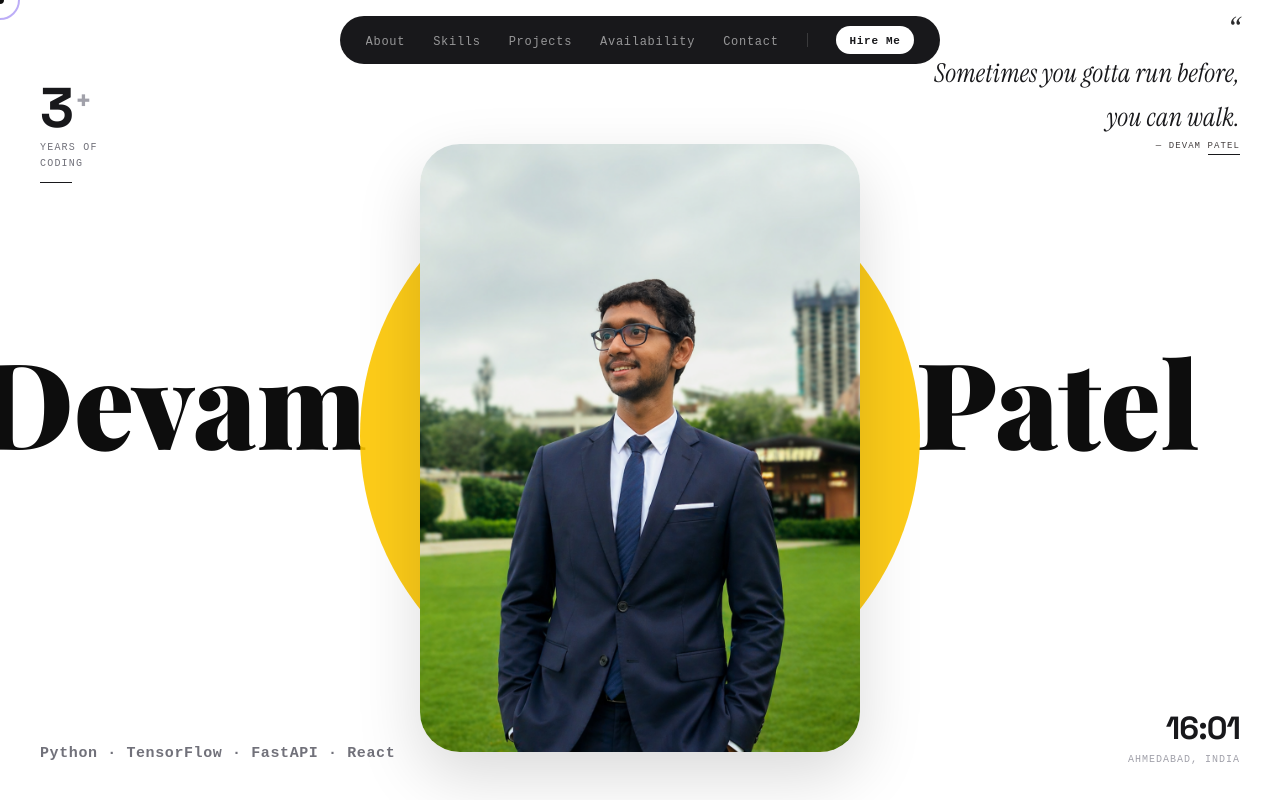
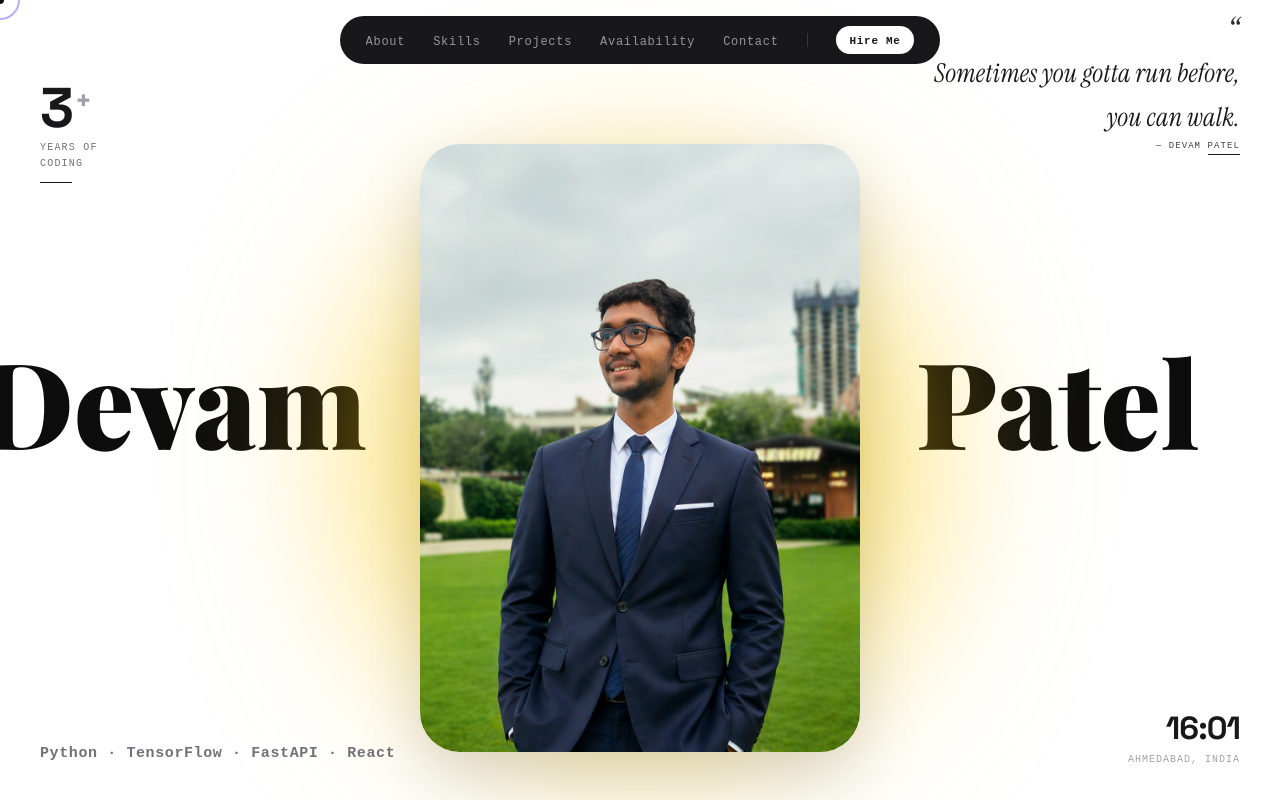
Before and after one commit to Devam510/Devam-s-Portfolio, a React (Vite) app: page / in a window 1280 px wide. Shown: the top 800 px of the page. Built offline with nearby package versions, Linux system fonts and the light colour scheme; a web font is replaced by a local one.

Commit message:
style: convert hero background circle into a soft blurred glow orb

```diff
--- a/src/components/ui/minimalist-hero.tsx
+++ b/src/components/ui/minimalist-hero.tsx
@@ -96,7 +96,7 @@ export const MinimalistHero = ({
   // Card bottom = 18vh + 76vh = 94vh.
   // Projects top = 100vh + skillsHeight.
   // Overlap occurs when scrollY + 94vh = 100vh + skillsHeight -> scrollY = 6vh + skillsHeight.
-  const exitStart = (vh * 0.06) + skillsHeight;
+  const exitStart = skillsHeight - 80;
   const exitEnd = exitStart + (vh * 1.5);
 
   const imageX = useTransform(scrollY, [0, animEnd], ['0vw', '-30vw']); // Responsively centers in the left half
@@ -120,7 +120,8 @@ export const MinimalistHero = ({
     [1, 1]                // always solid
   );
 
-  const circleOpacity = useTransform(scrollYProgress, [0, 0.2], [1, 0]);
+  // The glowing orb fades out smoothly during the first 500px of scrolling
+  const circleOpacity = useTransform(scrollY, [0, 500], [1, 0]);
 
   return (
     <div
@@ -424,16 +425,21 @@ export const MinimalistHero = ({
           </motion.h1>
         </motion.div>
 
-        {/* Col 2 — Circle + Photo */}
+        {/* Col 2 — Glowing Orb + Photo */}
         <div className="col-span-1 relative flex justify-center items-end h-full overflow-visible">
 
-          {/* Yellow circle */}
+          {/* Glowing Orb Background */}
           <motion.div
-            initial={{ scale: 0, opacity: 0 }}
+            initial={{ scale: 0.5, opacity: 0 }}
             animate={{ scale: 1, opacity: 1 }}
-            transition={{ duration: 1, ease: [0.22, 1, 0.36, 1], delay: 0.1 }}
-            className="absolute z-0 h-[70vh] w-[70vh] rounded-full bg-yellow-400/90"
-            style={{ opacity: circleOpacity, translateY: '-15%' }}
+            transition={{ duration: 1.5, ease: [0.22, 1, 0.36, 1], delay: 0.1 }}
+            className="absolute z-0 h-[65vh] w-[65vh] rounded-full bg-yellow-400/70"
+            style={{
+              opacity: circleOpacity,
+              translateY: '-15%',
+              filter: 'blur(100px)',
+              pointerEvents: 'none'
+            }}
           />
 
           {/* ✅ 3D Flip Card Container */}
```
